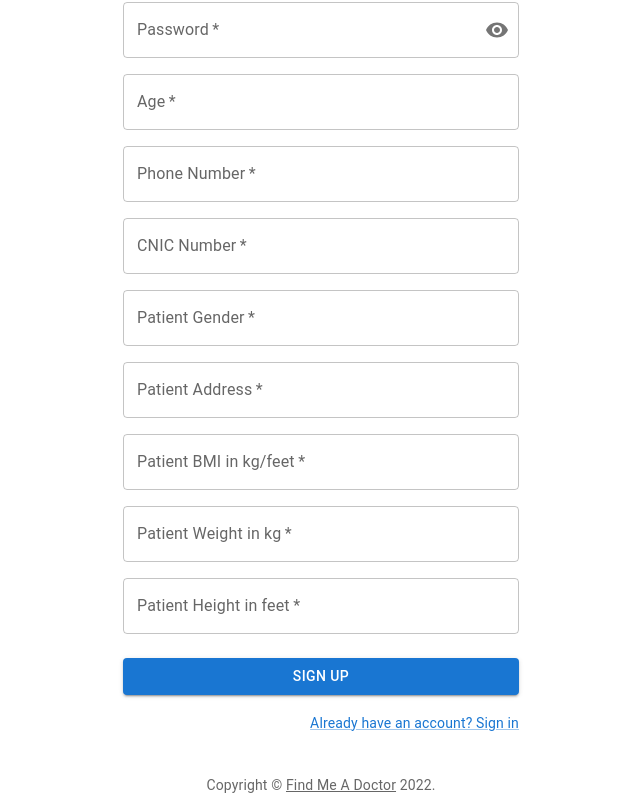
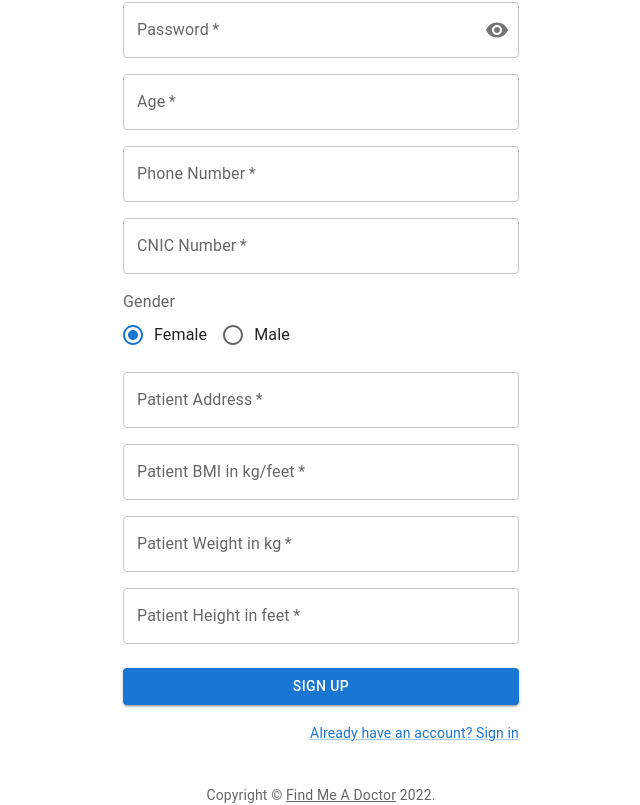
Before and after one commit to DarkShadowFT/Folio3-Internship-Project, a Next.js app: page /signup in a window 1280 px wide. Shown: the part 318-1123 px from the top of the page, without its empty margins (319-959 px from the left). Built offline with nearby package versions, Linux system fonts and the light colour scheme; no server answers.

Commit message:
Added Gender radio button and optimized imports
Signed-off-by: DarkShadowFT <41124884+DarkShadowFT@users.noreply.github.com>

```diff
--- a/pages/signup.js
+++ b/pages/signup.js
@@ -1,34 +1,22 @@
 import React, { useState } from "react"
-import Avatar from "@mui/material/Avatar"
-import Button from "@mui/material/Button"
-import CssBaseline from "@mui/material/CssBaseline"
-import TextField from "@mui/material/TextField"
-import Grid from "@mui/material/Grid"
-import MUILink from "@mui/material/Link";
-import Box from "@mui/material/Box"
-import LockOutlinedIcon from "@mui/icons-material/LockOutlined"
-import Typography from "@mui/material/Typography"
-import Container from "@mui/material/Container"
+import {Avatar, Button, CssBaseline, TextField, Grid, Link, Box, InputAdornment} from "@mui/material"
+import {LockOutlined, Visibility, VisibilityOff} from "@mui/icons-material"
+import {Typography, Container, IconButton, Snackbar, Alert} from "@mui/material"
+import {FormControlLabel, FormLabel, Radio, RadioGroup} from "@mui/material";
 import { createTheme, ThemeProvider } from "@mui/material/styles"
-import Visibility from "@mui/icons-material/Visibility"
-import VisibilityOff from "@mui/icons-material/VisibilityOff"
-import InputAdornment from "@mui/material/InputAdornment"
-import IconButton from "@mui/material/IconButton"
 import Copyright from "../components/copyright/copyright"
 import { useRouter } from 'next/router'
 import { useAuth } from "../contexts/AuthContext"
-import Snackbar from '@mui/material/Snackbar'
-import MuiAlert from '@mui/material/Alert'
 import { useForm } from "react-hook-form"
 import { yupResolver } from '@hookform/resolvers/yup'
 import * as yup from "yup"
-import Link from "next/link";
 
 const theme = createTheme()
 
 export default function SignUp() {
   const [error, setError] = useState("")
   const [showalert, setshowalert] = React.useState(false)
+  const [gender, setGender] = React.useState("false")
   const [values, setValues] = React.useState({
     amount: "",
     weight: "",
@@ -119,11 +107,14 @@ export default function SignUp() {
   const age = register('age')
   const phoneNumber = register('phoneNumber')
   const CNIC = register('CNIC')
-  const Gender = register('Gender')
-  const Address = register('Address')
+  const address = register('Address')
   const BMI= register('BMI')
-  const Weight = register('Weight')
-  const Height = register('Height')
+  const weight = register('Weight')
+  const height = register('Height')
+
+  const handleGenderChange = (event) => {
+    setGender(event.target.value);
+  };
 
   const handleClickShowPassword = () => {
     setValues({
@@ -160,7 +151,7 @@ export default function SignUp() {
   };
 
   const Alert = React.forwardRef(function Alert(props, ref) {
-    return <MuiAlert elevation={6} ref={ref} variant="filled" {...props} />;
+    return <Alert elevation={6} ref={ref} variant="filled" {...props} />;
   });
 
   return (
@@ -176,7 +167,7 @@ export default function SignUp() {
           }}
         >
           <Avatar sx={{ m: 1, bgcolor: "secondary.main" }}>
-            <LockOutlinedIcon />
+            <LockOutlined />
           </Avatar>
           <Typography component="h1" variant="h5">
             Sign up
@@ -307,19 +298,18 @@ export default function SignUp() {
                 />
               </Grid>
               <Grid item xs={12}>
-                <TextField
-                  required
-                  fullWidth
-                  id="Genderofpatient"
-                  label="Patient Gender"
-                  name="Gender"
-                  autoComplete="PatientGender"
-                  inputRef={Gender.ref}
-                  error={errors.Gender}
-                  onBlur={Gender.onBlur}
-                  helperText={errors.Gender?.message}
-                  onChange={Gender.onChange}
-                />
+                <FormLabel id="gender-label">Gender</FormLabel>
+                <RadioGroup
+                  aria-labelledby="gender-label"
+                  defaultValue="male"
+                  name="gender-group"
+                  value={gender}
+                  onChange={handleGenderChange}
+                  row
+                >
+                  <FormControlLabel value="false" control={<Radio />} label="Female" />
+                  <FormControlLabel value="true" control={<Radio />} label="Male" />
+                </RadioGroup>
               </Grid>
               <Grid item xs={12}>
                 <TextField
@@ -329,11 +319,11 @@ export default function SignUp() {
                   label="Patient Address"
                   name="Address"
                   autoComplete="PatientAddress"
-                  inputRef={Address.ref}
-                  error={errors.Address}
-                  onBlur={Address.onBlur}
-                  helperText={errors.Address?.message}
-                  onChange={Address.onChange}
+                  inputRef={address.ref}
+                  error={errors.address}
+                  onBlur={address.onBlur}
+                  helperText={errors.address?.message}
+                  onChange={address.onChange}
                 />
               </Grid>
               <Grid item xs={12}>
@@ -359,11 +349,11 @@ export default function SignUp() {
                   label="Patient Weight in kg"
                   name="Weight"
                   autoComplete="PatientWeight"
-                  inputRef={Weight.ref}
-                  error={errors.Weight}
-                  onBlur={Weight.onBlur}
-                  helperText={errors.Weight?.message}
-                  onChange={Weight.onChange}
+                  inputRef={weight.ref}
+                  error={errors.weight}
+                  onBlur={weight.onBlur}
+                  helperText={errors.weight?.message}
+                  onChange={weight.onChange}
                 />
               </Grid>
               <Grid item xs={12}>
@@ -374,19 +364,13 @@ export default function SignUp() {
                   label="Patient Height in  feet"
                   name="Height"
                   autoComplete="PatientHeight"
-                  inputRef={Height.ref}
-                  error={errors.Height}
-                  onBlur={Height.onBlur}
-                  helperText={errors.Height?.message}
-                  onChange={Height.onChange}
+                  inputRef={height.ref}
+                  error={errors.height}
+                  onBlur={height.onBlur}
+                  helperText={errors.height?.message}
+                  onChange={height.onChange}
                 />
               </Grid>
-
-
-
-
-
-
             </Grid>
             <Button type="submit" fullWidth variant="contained" sx={{ mt: 3, mb: 2 }}>
               Sign Up
@@ -398,11 +382,9 @@ export default function SignUp() {
             </Snackbar>
             <Grid container justifyContent="flex-end">
               <Grid item>
-                <MUILink variant="body2">
-                  <Link href="/login">
-                    {"Already have an account? Sign in"}
-                  </Link>
-                </MUILink>
+                <Link variant="body2" href="/login">
+                  {"Already have an account? Sign in"}
+                </Link>
               </Grid>
             </Grid>
           </Box>
```
